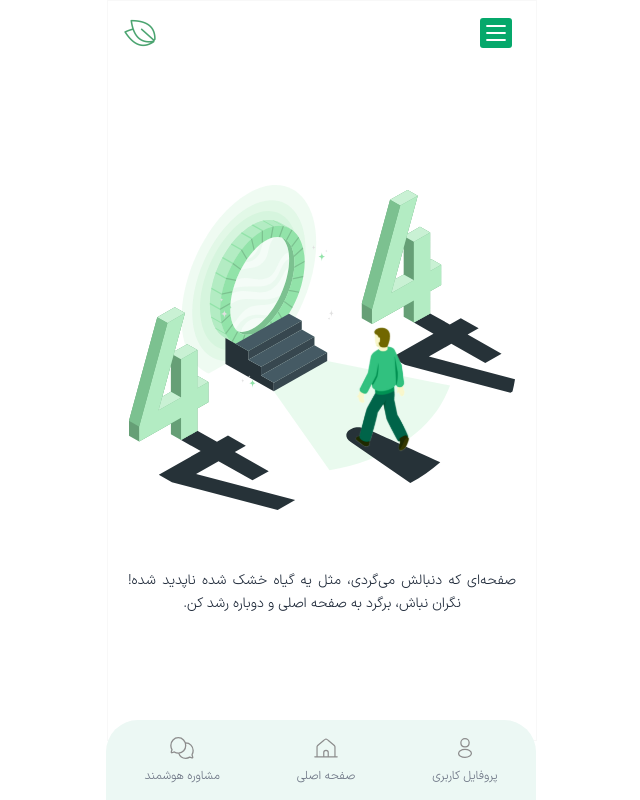
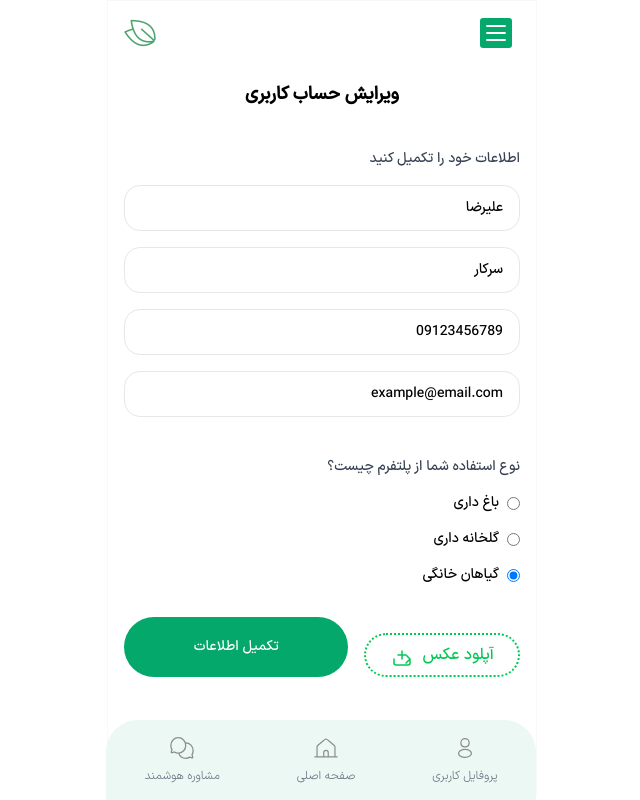
Before and after one commit to alirezzasarkar/smart-greenhouse-assistant, a React (Vite) app: page /profile/edit-account-info in a window 1280 px wide. Shown: the whole page, without its empty margins (350-990 px from the left). Built offline with nearby package versions, Linux system fonts and the light colour scheme.

Commit message:
add AccountInfo

```diff
--- a/src/App.jsx
+++ b/src/App.jsx
@@ -14,6 +14,11 @@ import FertilizerDetection from "./pages/FertilizerDetection";
 import WaterDetection from "./pages/WaterDetection";
 import Support from "./pages/Support";
 import UserProfile from "./pages/UserProfile";
+import AccountInfo from "./pages/AccountInfo";
+import EditAccountInfo from "./pages/EditAccountInfo";
+import BuySubscription from "./pages/BuySubscription";
+import Payments from "./pages/Payments";
+import AnalysisHistory from "./pages/AnalysisHistory";
 
 function App() {
   const [showModal, setShowModal] = useState(false);
@@ -60,13 +65,21 @@ function App() {
           <Route index element={<HomePage />} />
           <Route path="/plant-detection" element={<PlantDetection />} />
           <Route path="/profile" element={<UserProfile />} />
+          <Route path="/profile/account-info" element={<AccountInfo />} />
+          <Route
+            path="/profile/edit-account-info"
+            element={<EditAccountInfo />}
+          />
           <Route path="/pest-detection" element={<PestDetection />} />
           <Route path="/support" element={<Support />} />
+          <Route path="/payments" element={<Payments />} />
+          <Route path="/analysis-history" element={<AnalysisHistory />} />
           <Route
             path="/fertilizer-detection"
             element={<FertilizerDetection />}
           />
           <Route path="/water-detection" element={<WaterDetection />} />
+          <Route path="/buy-subscription" element={<BuySubscription />} />
           <Route path="*" element={<NotFound />} />
         </Route>
       </Routes>
--- /dev/null
+++ b/src/components/common/AccountInfoCard.jsx
@@ -0,0 +1,41 @@
+import React from "react";
+import { Link } from "react-router-dom";
+
+const AccountInfoCard = () => {
+  return (
+    <>
+      <div className="flex flex-col bg-menu p-4 rounded-2xl  mb-6">
+        <img
+          src="/public/assets/icons/user.svg"
+          alt="User Avatar"
+          className="w-16 h-16 rounded-full mx-auto mb-10"
+        />
+        <div className="text-right">
+          <p className="text-sm text-gray-500 mb-6">
+            نام و نام خانوادگی:{" "}
+            <span className="font-bold text-black block mt-2">
+              علیرضا سرکار
+            </span>
+          </p>
+          <p className="text-sm text-gray-500 mb-6">
+            ایمیل:{" "}
+            <span className="font-bold text-black block mt-2">
+              example@email.com
+            </span>
+          </p>
+          <p className="text-sm text-gray-500 mb-6">
+            شماره تماس:{" "}
+            <span className="font-bold text-black block mt-2">09123456789</span>
+          </p>
+        </div>
+      </div>
+      <Link to="/profile/edit-account-info">
+        <button className="cursor-pointer w-full mt-3 px-4 py-3 bg-orange-500 text-white rounded-2xl text-sm hover:bg-orange-600 transition-colors">
+          ویرایش اطلاعات
+        </button>
+      </Link>
+    </>
+  );
+};
+
+export default AccountInfoCard;
--- /dev/null
+++ b/src/components/common/AccountInfoForm.jsx
@@ -0,0 +1,57 @@
+import React, { useState } from "react";
+
+const AccountInfoForm = () => {
+  const [formData, setFormData] = useState({
+    name: "نام و نام خانوادگی",
+    email: "example@email.com",
+    phone: "09123456789",
+  });
+
+  const handleChange = (e) => {
+    const { name, value } = e.target;
+    setFormData({ ...formData, [name]: value });
+  };
+
+  const handleSubmit = (e) => {
+    e.preventDefault();
+    // Handle form submission logic here
+    console.log("Account info updated:", formData);
+  };
+
+  return (
+    <form onSubmit={handleSubmit} className="space-y-4">
+      <input
+        type="text"
+        name="name"
+        placeholder="نام و نام خانوادگی"
+        value={formData.name}
+        onChange={handleChange}
+        className="w-full px-4 py-2 border border-gray-300 rounded-lg text-sm focus:outline-none focus:ring-2 focus:ring-green-500"
+      />
+      <input
+        type="email"
+        name="email"
+        placeholder="ایمیل"
+        value={formData.email}
+        onChange={handleChange}
+        className="w-full px-4 py-2 border border-gray-300 rounded-lg text-sm focus:outline-none focus:ring-2 focus:ring-green-500"
+      />
+      <input
+        type="text"
+        name="phone"
+        placeholder="شماره تماس"
+        value={formData.phone}
+        onChange={handleChange}
+        className="w-full px-4 py-2 border border-gray-300 rounded-lg text-sm focus:outline-none focus:ring-2 focus:ring-green-500"
+      />
+      <button
+        type="submit"
+        className="w-full bg-green-500 text-white py-2 rounded-lg text-sm hover:bg-green-600 transition-colors"
+      >
+        ذخیره تغییرات
+      </button>
+    </form>
+  );
+};
+
+export default AccountInfoForm;
--- /dev/null
+++ b/src/pages/AccountInfo.jsx
@@ -0,0 +1,15 @@
+import React from "react";
+import AccountInfoCard from "../components/common/AccountInfoCard";
+
+const AccountInfo = () => {
+  return (
+    <div className="p-4">
+      <h1 className="text-lg font-bold text-center mb-6">
+        اطلاعات حساب کاربری
+      </h1>
+      <AccountInfoCard />
+    </div>
+  );
+};
+
+export default AccountInfo;
--- /dev/null
+++ b/src/pages/EditAccountInfo.jsx
@@ -0,0 +1,119 @@
+import React, { useState } from "react";
+import UploadButton from "../components/common/UploadButton";
+
+const EditAccountInfo = () => {
+  const [formData, setFormData] = useState({
+    firstName: "علیرضا",
+    lastName: "سرکار",
+    phone: "09123456789",
+    email: "example@email.com",
+    usageType: "گیاهان خانگی",
+  });
+
+  const handleChange = (e) => {
+    const { name, value } = e.target;
+    setFormData({ ...formData, [name]: value });
+  };
+
+  const handleSubmit = (e) => {
+    e.preventDefault();
+    // Handle submit logic here
+    console.log("Updated info:", formData);
+  };
+
+  return (
+    <div className="p-4">
+      <h1 className="text-lg font-bold text-center mb-10">
+        ویرایش حساب کاربری
+      </h1>
+      <form onSubmit={handleSubmit} className="space-y-4">
+        <label className="block text-right text-sm font-medium text-gray-700">
+          اطلاعات خود را تکمیل کنید
+        </label>
+        <input
+          type="text"
+          name="firstName"
+          placeholder="نام"
+          value={formData.firstName}
+          onChange={handleChange}
+          className="w-full px-4 py-3 border border-gray-200 rounded-2xl bg-white text-sm focus:outline-none focus:ring-2 focus:ring-green-500"
+        />
+        <input
+          type="text"
+          name="lastName"
+          placeholder="نام خانوادگی"
+          value={formData.lastName}
+          onChange={handleChange}
+          className="w-full px-4 py-3 border border-gray-200 rounded-2xl bg-white text-sm focus:outline-none focus:ring-2 focus:ring-green-500"
+        />
+        <input
+          type="text"
+          name="phone"
+          placeholder="شماره تماس"
+          value={formData.phone}
+          onChange={handleChange}
+          className="w-full px-4 py-3 border border-gray-200 rounded-2xl bg-white text-sm focus:outline-none focus:ring-2 focus:ring-green-500"
+        />
+        <input
+          type="email"
+          name="email"
+          placeholder="ایمیل (اختیاری)"
+          value={formData.email}
+          onChange={handleChange}
+          className="w-full px-4 py-3 border border-gray-200 rounded-2xl bg-white text-sm focus:outline-none focus:ring-2 focus:ring-green-500"
+        />
+        <div className="mt-6">
+          <label className="block text-right text-sm font-medium text-gray-700 mb-4">
+            نوع استفاده شما از پلتفرم چیست؟
+          </label>
+          <div className="flex flex-col gap-2">
+            <label className="flex items-center text-sm mb-2">
+              <input
+                type="radio"
+                name="usageType"
+                value="باغ داری"
+                checked={formData.usageType === "باغ داری"}
+                onChange={handleChange}
+                className="form-radio text-green-500 ml-2"
+              />
+              باغ داری
+            </label>
+            <label className="flex items-center text-sm mb-2">
+              <input
+                type="radio"
+                name="usageType"
+                value="گلخانه داری"
+                checked={formData.usageType === "گلخانه داری"}
+                onChange={handleChange}
+                className="form-radio text-green-500 ml-2"
+              />
+              گلخانه داری
+            </label>
+            <label className="flex items-center text-sm mb-2">
+              <input
+                type="radio"
+                name="usageType"
+                value="گیاهان خانگی"
+                checked={formData.usageType === "گیاهان خانگی"}
+                onChange={handleChange}
+                className="form-radio text-green-500 ml-2"
+              />
+              گیاهان خانگی
+            </label>
+          </div>
+        </div>
+        <div className="flex flex-col md:flex-row gap-4 mt-6">
+          <UploadButton />
+          <button
+            type="submit"
+            className="w-full md:w-auto flex-1 bg-color cursor-pointer text-white py-3 rounded-4xl text-sm hover:bg-green-600 transition-colors"
+          >
+            تکمیل اطلاعات
+          </button>
+        </div>
+      </form>
+    </div>
+  );
+};
+
+export default EditAccountInfo;
```
